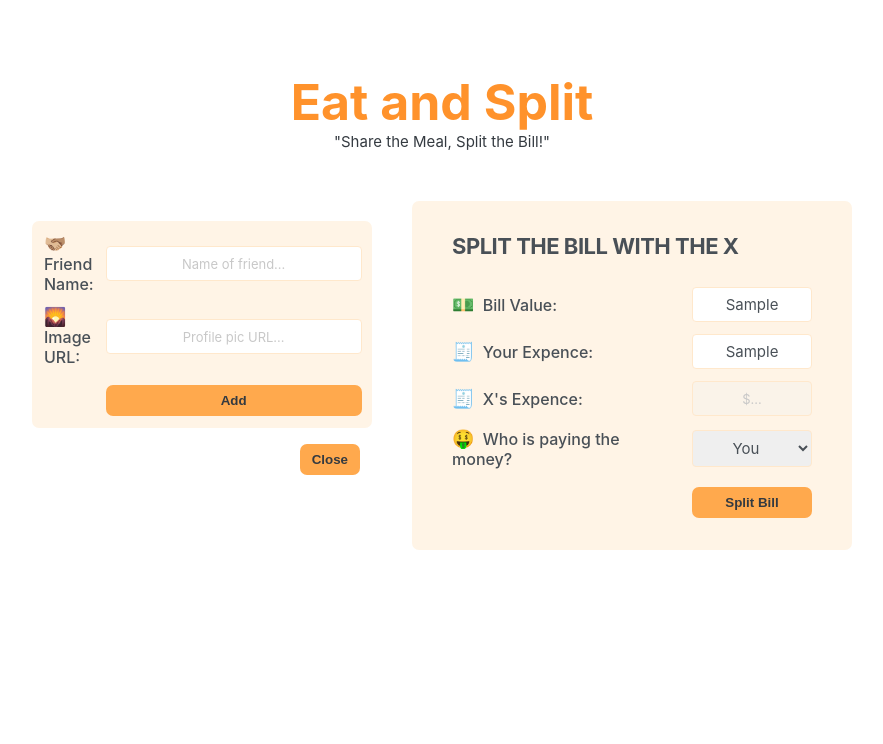
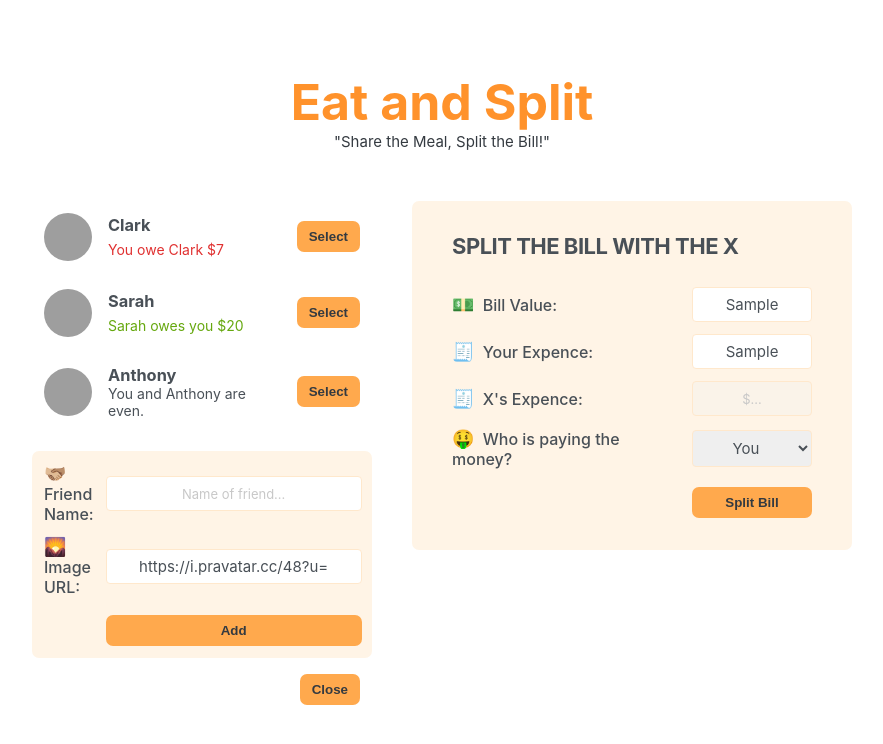
Before and after one commit to urmishr/eat-n-split, a React (Create React App) app: page / in a window 1280 px wide. Both pictures are taken after typing "Sample", "Sample" into the empty fields and a click on the button "Add Friend". Shown: the top 744 px of the page, without its empty margins (198-1081 px from the left). Built offline with nearby package versions, Linux system fonts and the light colour scheme; grey boxes are pictures that could not be loaded.

Commit message:
Done: Dynamically add friends to the lists

```diff
--- a/src/App.js
+++ b/src/App.js
@@ -23,33 +23,26 @@ const initialFriends = [
 
 export default function App() {
     const [showAddFriendForm, setAddFriendForm] = useState(false);
-    const [showSplitBillForm, setSplitBillForm] = useState(false);
-    const [name, setName] = useState("");
-    const [image, setImage] = useState("");
-    const [friends, setFriends] = useState([]);
 
-    function handleAddFriend(e) {
-        e.preventDefault();
-        const newFriend = { id: Date.now(), name, image, balance: 0 };
-        console.log(newFriend);
-        setFriends([...friends, newFriend]);
-    }
+    const [friends, setFriends] = useState(initialFriends);
 
     function handleShowAddFriend() {
         setAddFriendForm((show) => !show);
     }
 
-    function handleSelectFriend(id) {
-        console.log(id);
+    function handleAddFriend(friend) {
+        setFriends((friends) => [...friends, friend]);
+        setAddFriendForm(false);
     }
+
     return (
         <>
             <Header />
             <div className="app">
                 <div className="sidebar">
-                    <FriendList friends={friends} onHandleSelectFriend={handleSelectFriend} />
+                    <FriendList friends={friends} />
 
-                    {showAddFriendForm && <FriendAddForm name={name} onChangeName={setName} image={image} onChangeImage={setImage} handleAddFriend={handleAddFriend} />}
+                    {showAddFriendForm && <FriendAddForm friends={friends} onSetFriend={handleAddFriend} />}
                     <Button onClick={handleShowAddFriend}>{showAddFriendForm ? "Close" : "Add Friend"}</Button>
                 </div>
                 <FormSplitBill />
@@ -67,17 +60,17 @@ function Header() {
     );
 }
 
-function FriendList({ friends, onHandleSelectFriend }) {
+function FriendList({ friends }) {
     return (
         <ul>
             {friends.map((friend) => (
-                <Friend friend={friend} key={friend.id} onHandleSelectFriend={onHandleSelectFriend} />
+                <Friend friend={friend} key={friend.id} />
             ))}
         </ul>
     );
 }
 
-function Friend({ friend, onHandleSelectFriend }) {
+function Friend({ friend }) {
     return (
         <li>
             <img src={friend.image} alt={friend.name} />
@@ -93,7 +86,7 @@ function Friend({ friend, onHandleSelectFriend }) {
             ) : (
                 <p>You and {friend.name} are even.</p>
             )}
-            <Button onClick={() => onHandleSelectFriend(friend.id)}>Select</Button>
+            <Button>Select</Button>
         </li>
     );
 }
@@ -106,15 +99,28 @@ function Button({ children, onClick }) {
     );
 }
 
-function FriendAddForm({ name, onChangeName, image, onChangeImage, handleAddFriend }) {
+function FriendAddForm({ onSetFriend, friends }) {
+    const [name, setName] = useState("");
+    const [image, setImage] = useState("https://i.pravatar.cc/48?u=");
+
+    function handleAddFriend(e) {
+        e.preventDefault();
+        if (!name) return;
+        const id = crypto.randomUUID();
+        const newFriend = { id, name, image: `${image}${id}`, balance: 0 };
+        console.log(newFriend);
+        onSetFriend(newFriend);
+        setName("");
+        setImage("https://i.pravatar.cc/48?u=");
+    }
     return (
         <>
             <form className="form-add-friend" onSubmit={handleAddFriend}>
                 <label>🫱🏼‍🫲🏽 Friend Name: </label>
-                <input type="text" placeholder="Name of friend..." value={name} onChange={(e) => onChangeName(e.target.value)}></input>
+                <input type="text" placeholder="Name of friend..." value={name} onChange={(e) => setName(e.target.value)}></input>
                 <label>🌄 Image URL: </label>
-                <input type="text" placeholder="Profile pic URL..." value={image} onChange={(e) => onChangeImage(e.target.value)}></input>
-                <Button>Add</Button>
+                <input type="text" placeholder="Profile pic URL..." value={image} onChange={(e) => setImage(e.target.value)}></input>
+                <Button onClick={handleAddFriend}>Add</Button>
             </form>
         </>
     );
```
